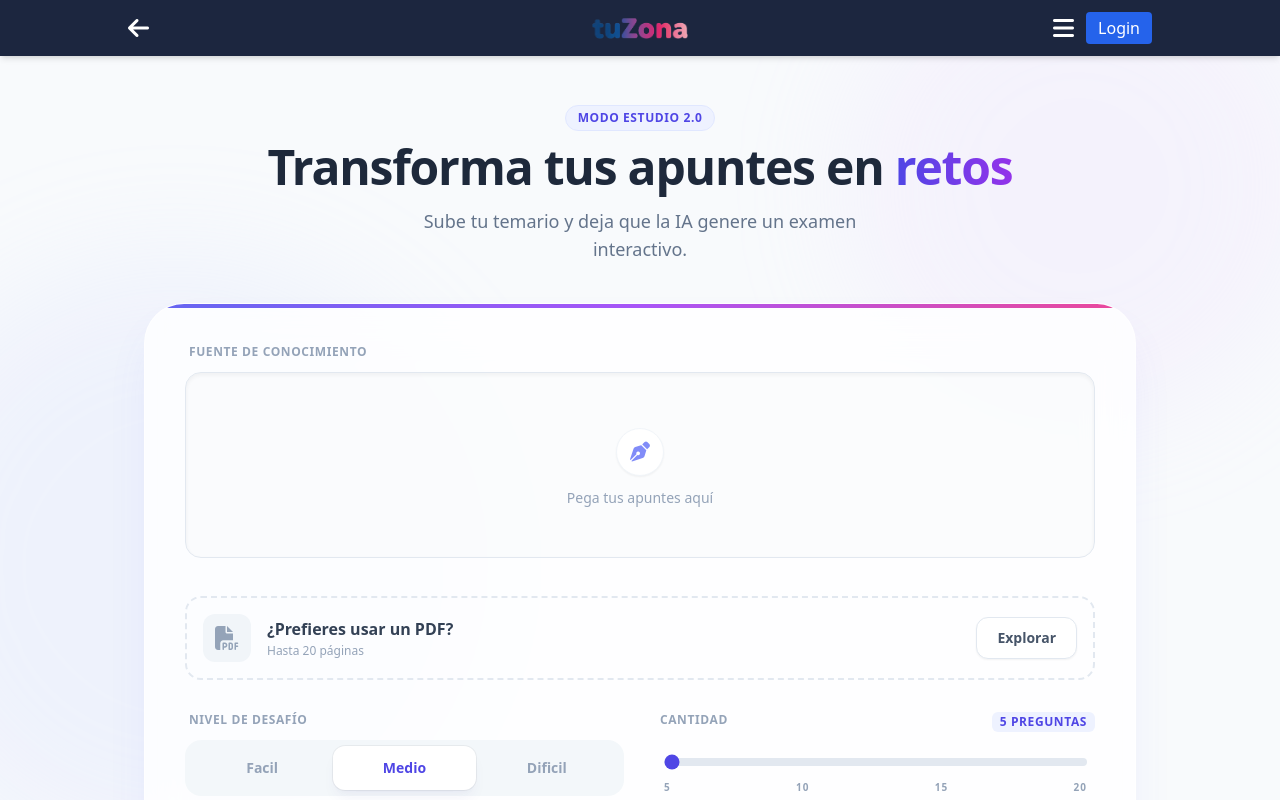
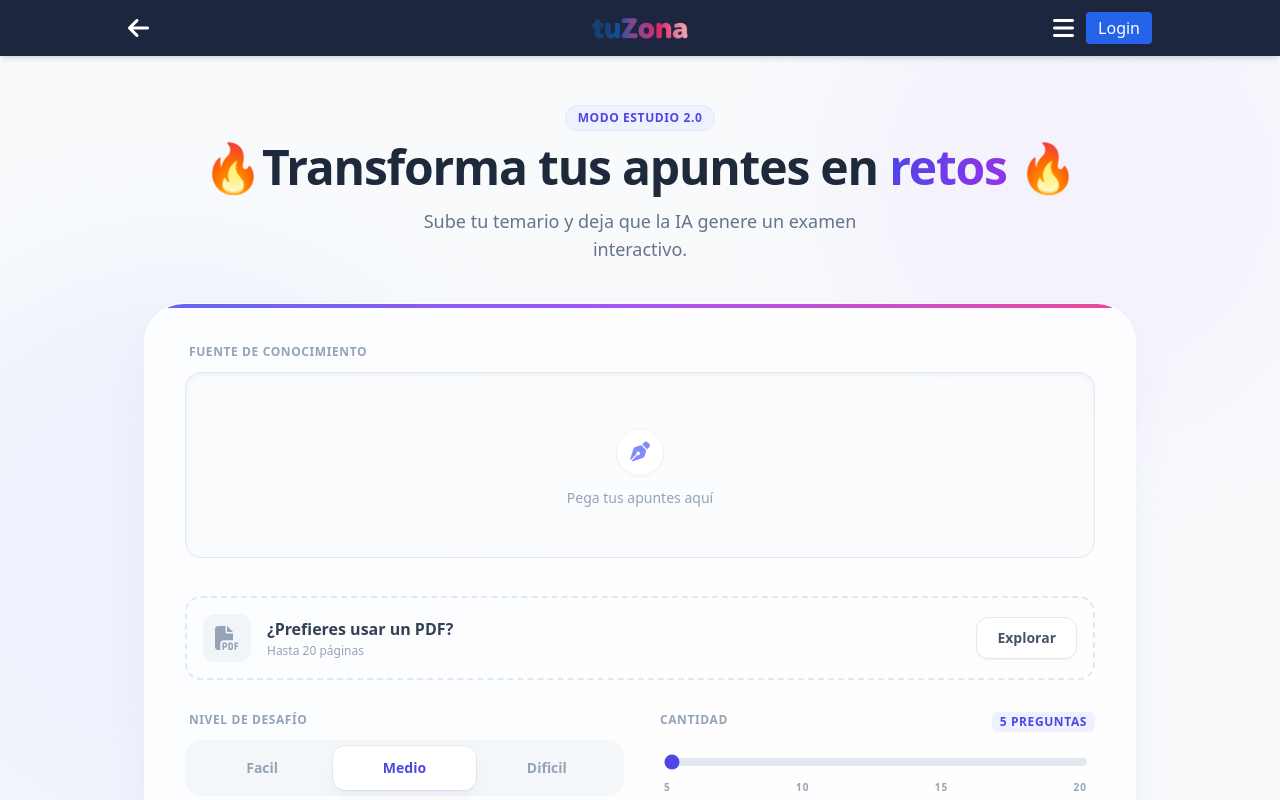
Before and after one commit to andrees-code/tfgDaw, a Vue app in the folder Ponte_a_prueba/: page /modotinder in a window 1280 px wide. Shown: the top 800 px of the page. Built offline with nearby package versions, Linux system fonts and the light colour scheme.

Commit message:
Mayor distincion de diseño entre retos y examenes

```diff
--- a/Ponte_a_prueba/src/views/ModoTinderView.vue
+++ b/Ponte_a_prueba/src/views/ModoTinderView.vue
@@ -17,8 +17,8 @@
             Modo Estudio 2.0
           </span>
           <h1 class="text-3xl md:text-5xl font-extrabold text-slate-800 tracking-tight mb-4">
-            Transforma tus apuntes en <span class="text-transparent bg-clip-text bg-gradient-to-r from-indigo-600 to-purple-600">retos</span>
-          </h1>
+            🔥Transforma tus apuntes en <span class="text-transparent bg-clip-text bg-gradient-to-r from-indigo-600 to-purple-600">retos</span>
+          🔥</h1>
           <p class="text-slate-500 max-w-lg mx-auto text-base md:text-lg leading-relaxed">
             Sube tu temario y deja que la IA genere un examen interactivo.
           </p>
```
